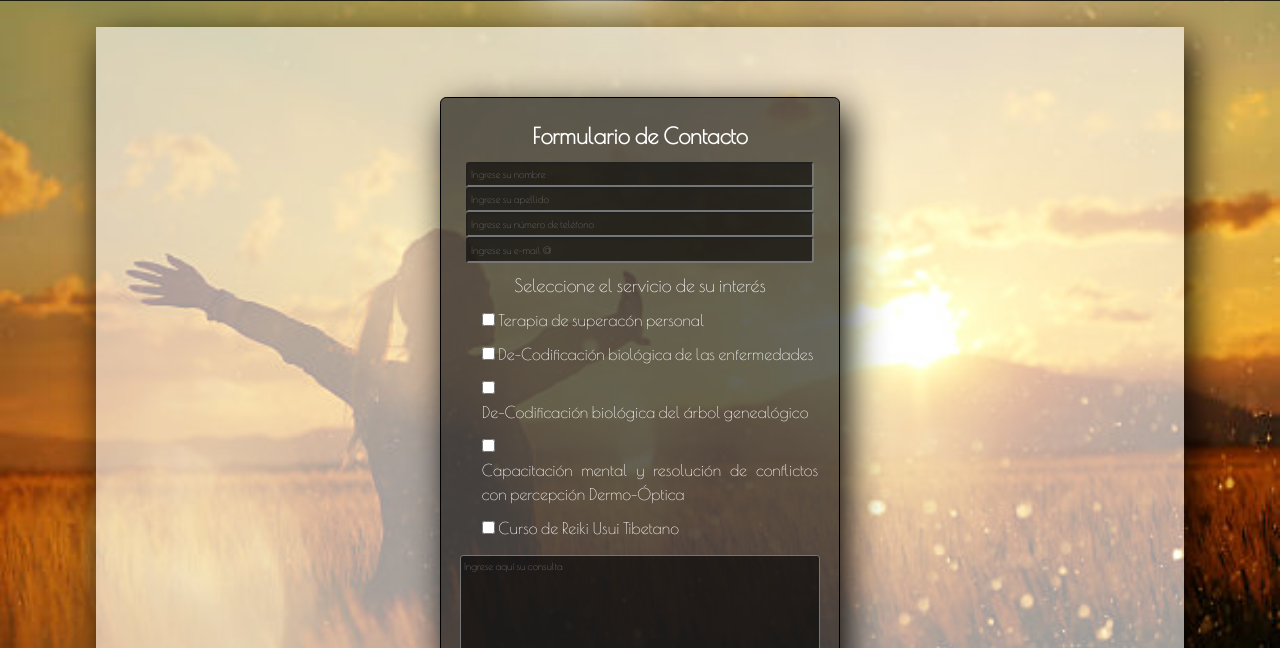
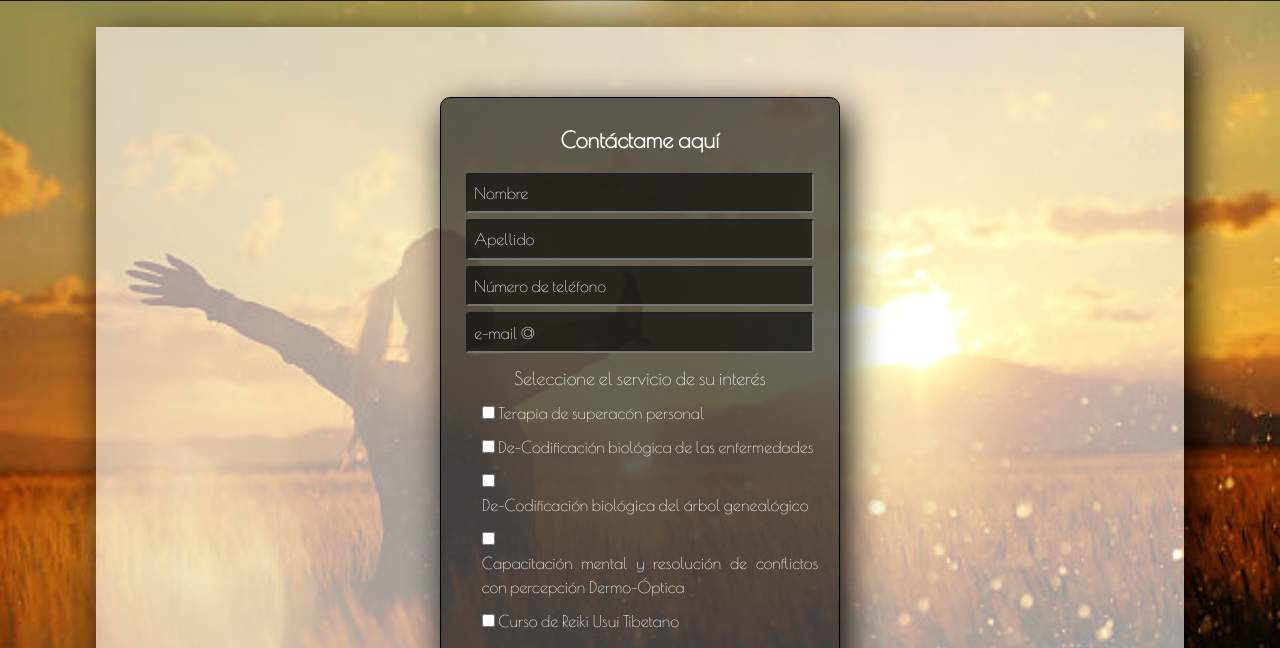
Before and after one commit to rcharamelo/coderHouseProjects, a plain HTML site: page pages/contacto.html in a window 1280 px wide. Shown: the part 98-746 px from the top of the page. Drawn offline with nearby package versions, Linux system fonts and the light colour scheme.

Commit message:
corrección de estílos del fomulario de contacto, corrección de overflow de Servicios

```diff
--- a/css/style.css
+++ b/css/style.css
@@ -164,6 +164,9 @@ details[open] summary::after{
     width: max-content;
     box-shadow: 7px 13px 37px #000;
 }
+/* .whoIsUl a{
+    font-size: 1.4rem;
+} */
 .mainLi , .mainLi a{
     text-decoration: none;
     color: white;
@@ -190,7 +193,6 @@ details[open] summary::after{
 }
 .whoIsUl{
     grid-area: whoIsUl;
-    font-size: 1.8rem;
 }
 .whoIsCont{
     grid-area: whoIsCont;
@@ -250,8 +252,14 @@ details[open] summary::after{
         "socialCont  copyR"
         "join        acordContainer";
     }
+    .whoIsUl a, .servicesUl a{
+        font-size: 1.8rem;
+    }
 }
 @media (min-width:768px) {
+    .whoIsUl a, .servicesUl a{
+        font-size: 2rem;
+    }
     /* ABOUT CLAUDIA MEDIA QUERY *****/
     .fatherAbout{
         width: 100%;
@@ -351,12 +359,18 @@ details[open] summary::after{
         transition: 0.5s;
     }
     textarea:hover{
-        background-color: rgba(255, 255, 255,0.6);
+        box-shadow: 0 0 10px #fff, 0 0 40px #fff, 0 0 80px #fff;
+        padding: 8px 12px;
+        transition: 0.5s;
+    }
+    select:hover{
+        box-shadow: 0 0 10px #fff, 0 0 40px #fff, 0 0 80px #fff;
         padding: 8px 12px;
         transition: 0.5s;
     }
     .termCondCheck:hover{
         text-decoration: underline;
+        color: orange;
     }
     .imgLight img:hover{
         box-shadow: 0 0 10px #fff, 0 0 40px #fff, 0 0 80px #fff;
@@ -395,7 +409,6 @@ details[open] summary::after{
     "reikiCont";
     gap: 10px;
     align-items: center;
-    /* grid-template-columns: 1fr; */
 }
 .mainGridServices ul{
     grid-area: servicesUl;
@@ -502,7 +515,7 @@ details[open] summary::after{
     padding: 1.88rem;
     margin: 0 auto;
     top: 0.62rem;
-    border-radius: 0.62rem;
+    border-radius: 10px;
     border: 1px solid black;
     position: relative;
     box-shadow: 7px 13px 37px #000;
@@ -511,7 +524,7 @@ details[open] summary::after{
     color: white;
     font-size: 2.2rem;
     margin: 0px auto;
-    padding: 0.62rem;
+    padding: 1rem;
 }
 .divStyle {
     margin: 0 auto;
@@ -523,10 +536,22 @@ details[open] summary::after{
 .boxStyle {
     width: 100%;
     background-color: rgba(0, 0, 0, 0.6);
-    padding: 0.31rem;
-    margin-left: 0 auto;
+    padding: 0.62rem;
     border-radius: 0.31rem;
     color: white;
+    font-size: 1.6rem;
+    margin: 0.31rem 0;
+}
+/* INPUTS WEBKIT CONFIG */
+input::placeholder{
+    color: white;
+}
+::-webkit-input-placeholder { color: white; } /* WebKit */
+::-moz-placeholder { color: white;}
+input::-webkit-outer-spin-button,
+input::-webkit-inner-spin-button {
+    -webkit-appearance: none;
+    margin: 0;
 }
 /* FORM LIST STYLES */
 .formLi {
@@ -536,6 +561,7 @@ details[open] summary::after{
     padding: 5px 2px 5px;
     font-size: 1.6rem;
 }
+
 .termCondCheck {
     text-decoration: none;
     font-size: 1.6rem;
@@ -551,9 +577,11 @@ details[open] summary::after{
 /* BUTTONS STYLES */
 .button {
     color: white;
+    font-size: 1.6rem;
     background-color: rgba(0, 0, 0, 0.6);
     padding: 8px 12px;
     border-radius: 5px;
     border: 1px solid black;
     margin: 0.31rem 1.2rem;
+    width: 100%;
 }
--- a/pages/contacto.html
+++ b/pages/contacto.html
@@ -33,16 +33,16 @@
                 </div>
             </nav>
         </header>
-        <main class="mainForm" id="Navegador">
+        <main class="mainForm">
             <section class="father">
                 <!-- CONTACT FORM START -->
                 <form class="contactForm" method="post" action="https://formspree.io/f/mknydbja">
-                    <h3 class="formTitle">Formulario de Contacto</h3>
+                    <h3 class="formTitle">Contáctame aquí</h3>
                     <div class="divStyle">
-                        <input class="boxStyle" type="text" name="nombre" placeholder="Ingrese su nombre" maxlength="20" required>
-                        <input class="boxStyle" type="text" name="apellido" placeholder="Ingrese su apellido" maxlength="20" required>
-                        <input class="boxStyle" type="number" name="telefono" placeholder="Ingrese su número de teléfono" maxlength="20" required>
-                        <input class="boxStyle" type="email" name="mail" placeholder="Ingrese su e-mail @" maxlength="20" required>
+                        <input class="boxStyle" type="text" name="nombre" placeholder="Nombre" maxlength="20" required>
+                        <input class="boxStyle" type="text" name="apellido" placeholder="Apellido" maxlength="20" required>
+                        <input class="boxStyle" type="number" name="telefono" placeholder="Número de teléfono" maxlength="20" required>
+                        <input class="boxStyle" type="email" name="mail" placeholder="e-mail @" maxlength="35" required>
                     </div>
                     <!-- SERVICE SELECTION CHECKBOX -->
                     <h4 class="formH4" >Seleccione el servicio de su interés</h4>
```
Also changed, not shown: index.html (+2 -2 lines), pages/servicios.html (+1 -1 lines), pages/sobreClaudia.html (+1 -1 lines).
